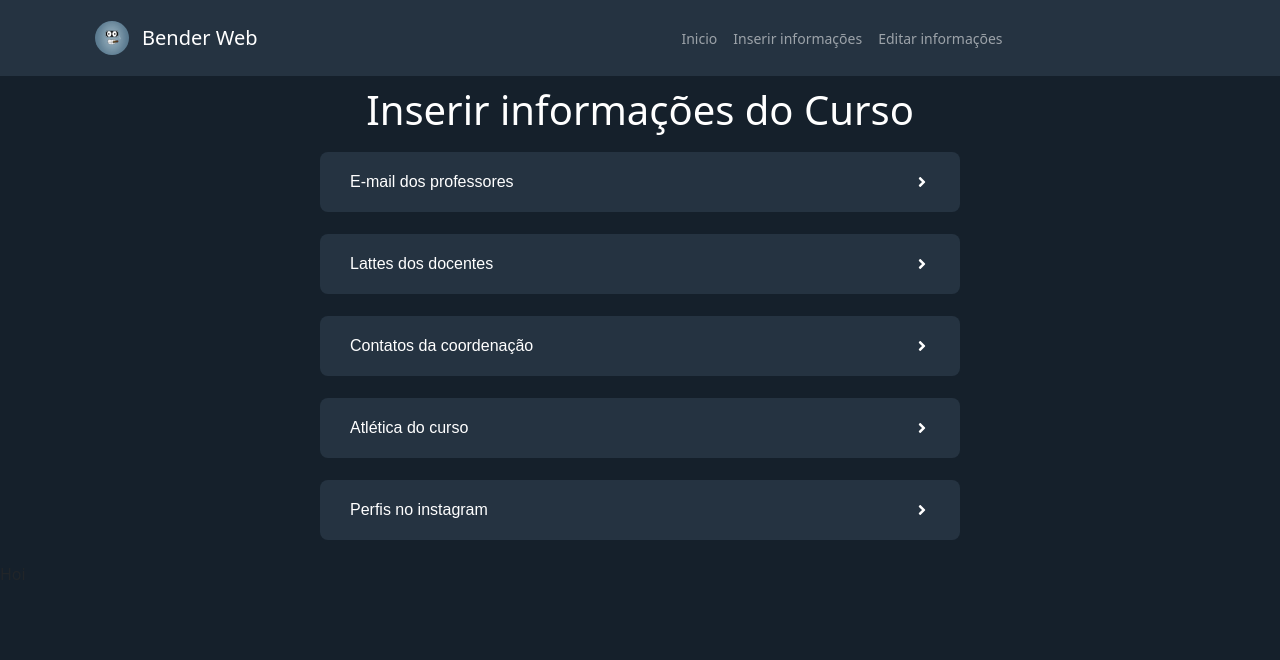
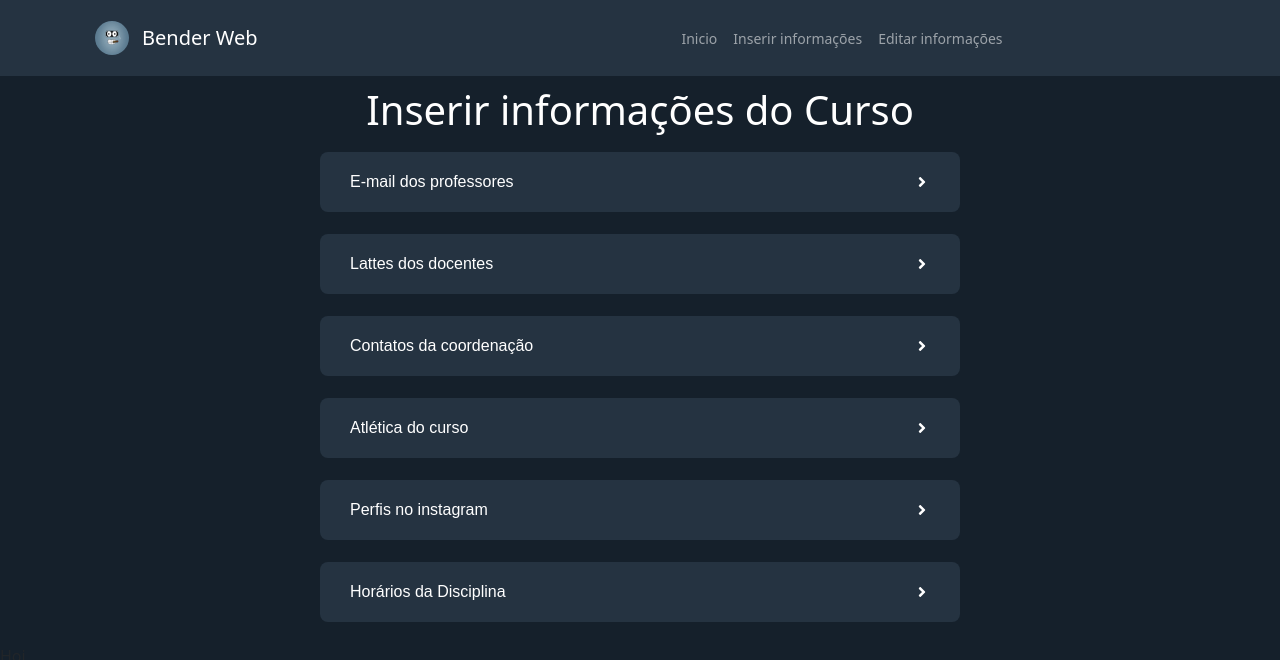
Before and after one commit to murilo-alvesmelo/bender-interface-web-react, a React (Create React App) app: page /editar_info in a window 1280 px wide. Shown: the top 660 px of the page. Built offline with nearby package versions, Linux system fonts and the light colour scheme.

Commit message:
Criação do botão horário da disciplina

```diff
--- a/src/layout/Box.js
+++ b/src/layout/Box.js
@@ -53,6 +53,15 @@ const Box = () => {
         <p>Perfis no instagram</p>
         <FaAngleRight/>
       </div>
+      <div
+        className={styles.btn}
+        onClick={() => {
+          navigate("/grade_horário");
+        }}
+      >
+        <p>Horários da Disciplina</p>
+        <FaAngleRight/>
+      </div>
     </>
   );
 };
--- a/src/layout/box.module.css
+++ b/src/layout/box.module.css
@@ -26,7 +26,7 @@
 	cursor: pointer;
 }
 .btn p{
-	margin-bottom: 0px;
+	margin-bottom: 0px
 }
 .btn:hover {
 	background-color:#5972a7;
```
